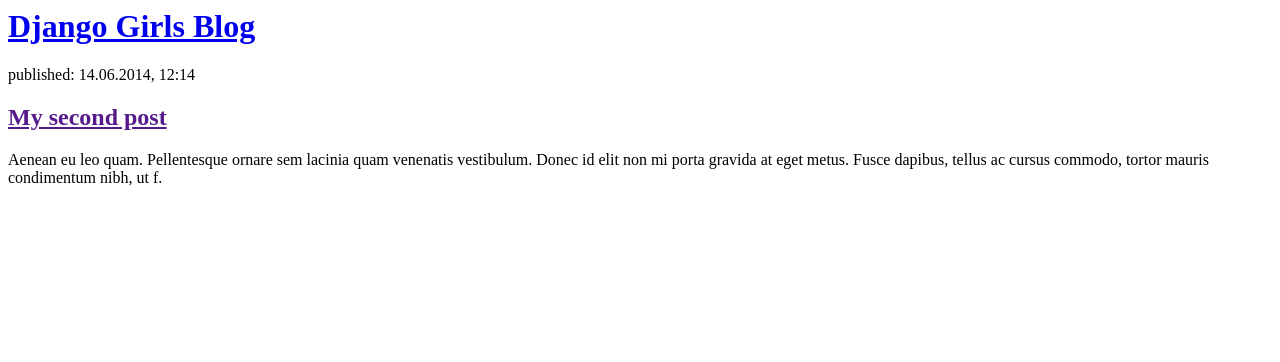
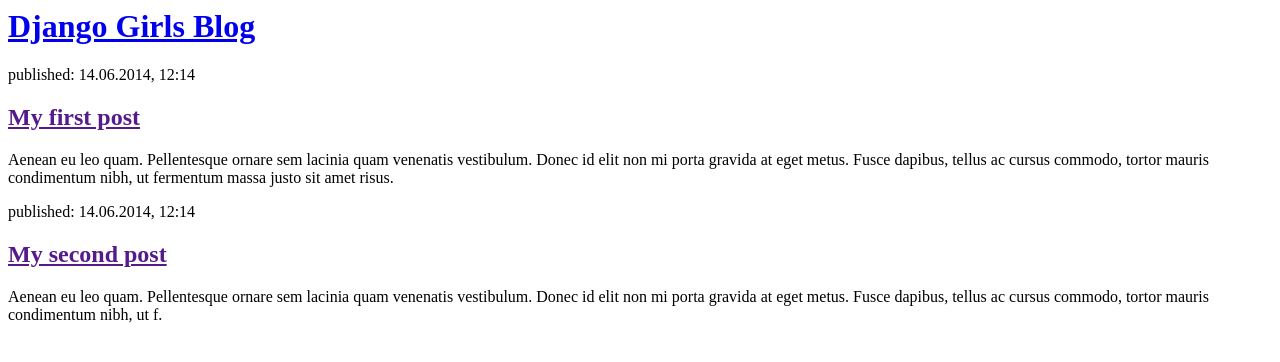
Before and after one commit to nithyamb/my-first-blog, a Django app: template blog/templates/blog/post_list.html in a window 1280 px wide. Shown: the top 362 px of the page. Run offline with Django 3.2, Linux system fonts and the light colour scheme; the template is opened without the code that fills it, so the values that code supplies are empty.

Commit message:
Changed the HTML for the site.

```diff
--- a/blog/templates/blog/post_list.html
+++ b/blog/templates/blog/post_list.html
@@ -8,7 +8,10 @@
         </div>
 
         <div>
-            {{ posts }}
+            <p>published: 14.06.2014, 12:14</p>
+            <h2><a href="">My first post</a></h2>
+            <p>Aenean eu leo quam. Pellentesque ornare sem lacinia quam venenatis vestibulum. Donec id elit non mi porta gravida at eget metus. Fusce dapibus, tellus ac cursus commodo, tortor mauris condimentum nibh, ut fermentum massa justo sit amet risus.</p>
+        </div>
 
         <div>
             <p>published: 14.06.2014, 12:14</p>
```
